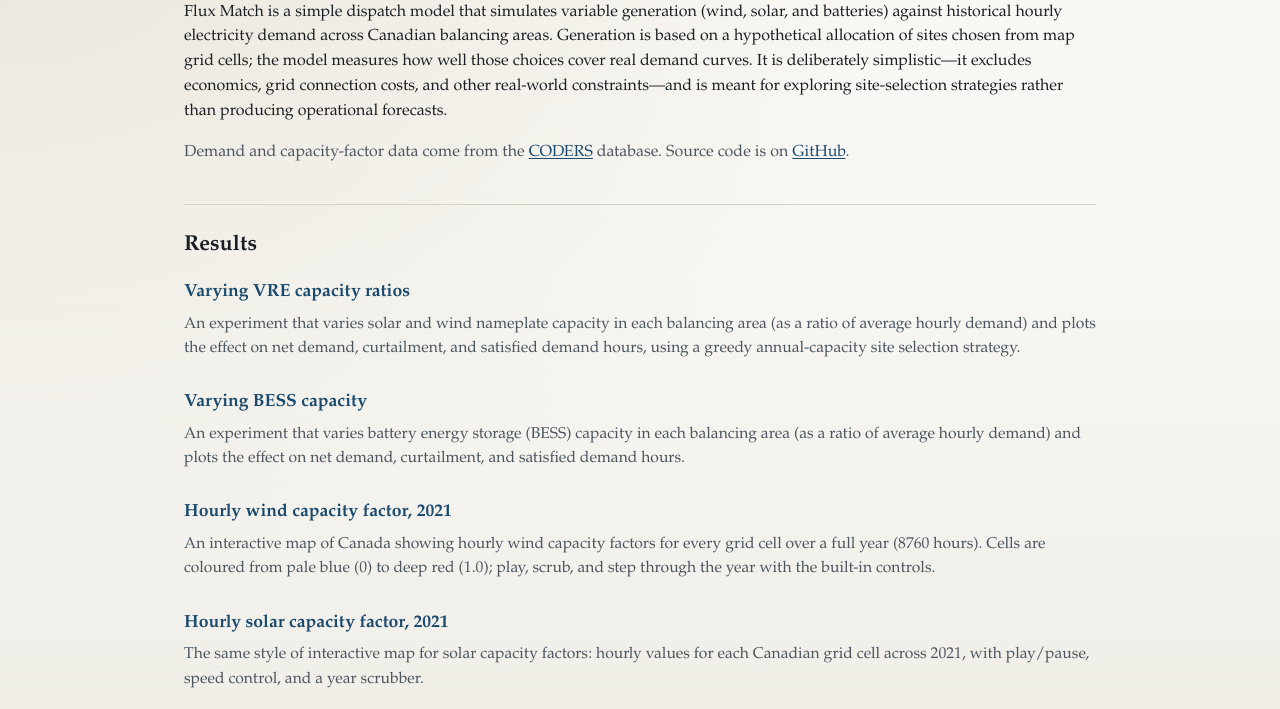
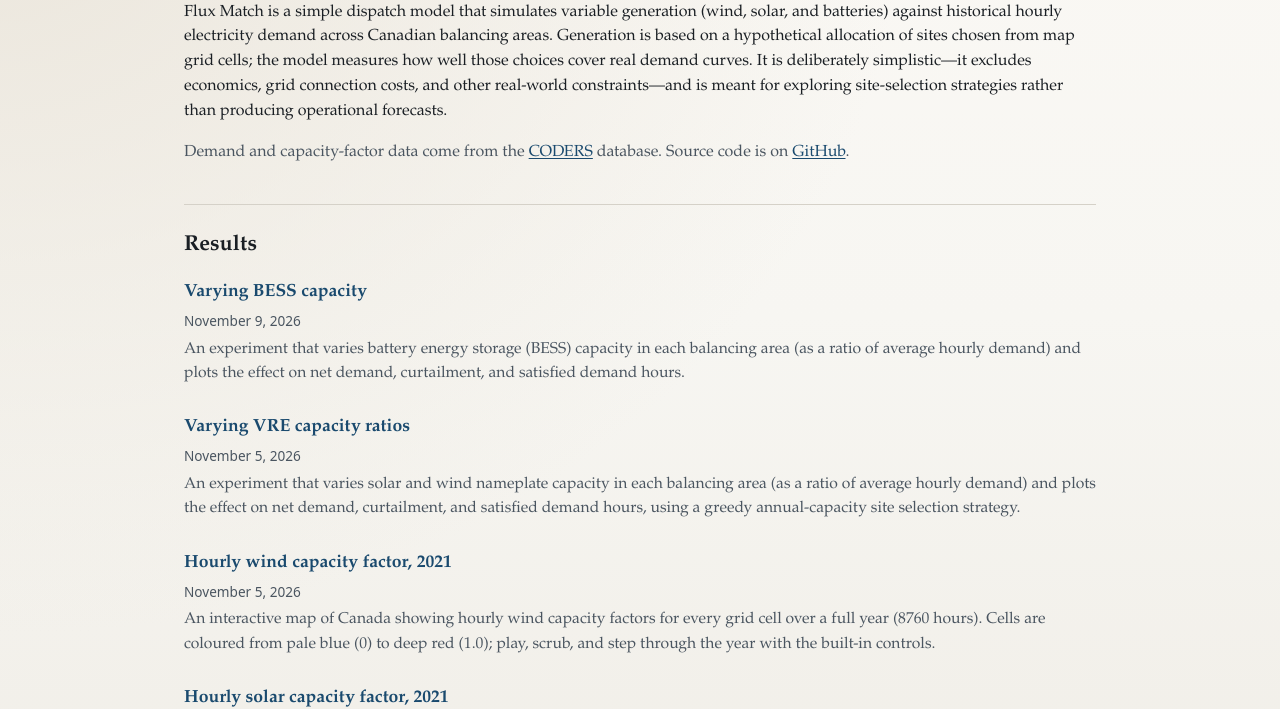
Before and after one commit to jarthorn/flux-match, a plain HTML site: page docs/index.html in a window 1280 px wide. Shown: the part 102-811 px from the top of the page. Drawn offline with Linux system fonts and the light colour scheme.

Commit message:
Add publication date to articles

```diff
--- a/docs/article.css
+++ b/docs/article.css
@@ -88,10 +88,17 @@ a:hover { text-decoration-thickness: 2px; }
 .results h3 {
   font-size: 1.1rem;
   font-weight: 600;
-  margin: 0 0 0.4rem;
+  margin: 0 0 0.25rem;
 }
 .results h3 a { text-decoration: none; }
 .results h3 a:hover { text-decoration: underline; }
+.results .pub-date {
+  display: block;
+  font-family: ui-sans-serif, system-ui, sans-serif;
+  font-size: 0.85rem;
+  color: var(--muted);
+  margin: 0 0 0.4rem;
+}
 .results p {
   margin: 0;
   color: var(--muted);
--- a/docs/index.html
+++ b/docs/index.html
@@ -29,7 +29,17 @@
     <h2>Results</h2>
     <ul class="results">
       <li>
+        <h3><a href="vary-bess-capacity.html">Varying BESS capacity</a></h3>
+        <time class="pub-date" datetime="2026-11-09">November 9, 2026</time>
+        <p>
+          An experiment that varies battery energy storage (BESS) capacity in each
+          balancing area (as a ratio of average hourly demand) and plots the
+          effect on net demand, curtailment, and satisfied demand hours.
+        </p>
+      </li>
+      <li>
         <h3><a href="vary-capacity-ratio.html">Varying VRE capacity ratios</a></h3>
+        <time class="pub-date" datetime="2026-11-05">November 5, 2026</time>
         <p>
           An experiment that varies solar and wind nameplate capacity in each
           balancing area (as a ratio of average hourly demand) and plots the
@@ -38,15 +48,8 @@
         </p>
       </li>
       <li>
-        <h3><a href="vary-bess-capacity.html">Varying BESS capacity</a></h3>
-        <p>
-          An experiment that varies battery energy storage (BESS) capacity in each
-          balancing area (as a ratio of average hourly demand) and plots the
-          effect on net demand, curtailment, and satisfied demand hours.
-        </p>
-      </li>
-      <li>
         <h3><a href="cf-animation-wind-20261105-1019.html">Hourly wind capacity factor, 2021</a></h3>
+        <time class="pub-date" datetime="2026-11-05">November 5, 2026</time>
         <p>
           An interactive map of Canada showing hourly wind capacity factors for
           every grid cell over a full year (8760 hours). Cells are coloured
@@ -56,6 +59,7 @@
       </li>
       <li>
         <h3><a href="cf-animation-solar-20261105-1020.html">Hourly solar capacity factor, 2021</a></h3>
+        <time class="pub-date" datetime="2026-11-05">November 5, 2026</time>
         <p>
           The same style of interactive map for solar capacity factors: hourly
           values for each Canadian grid cell across 2021, with play/pause,
```
